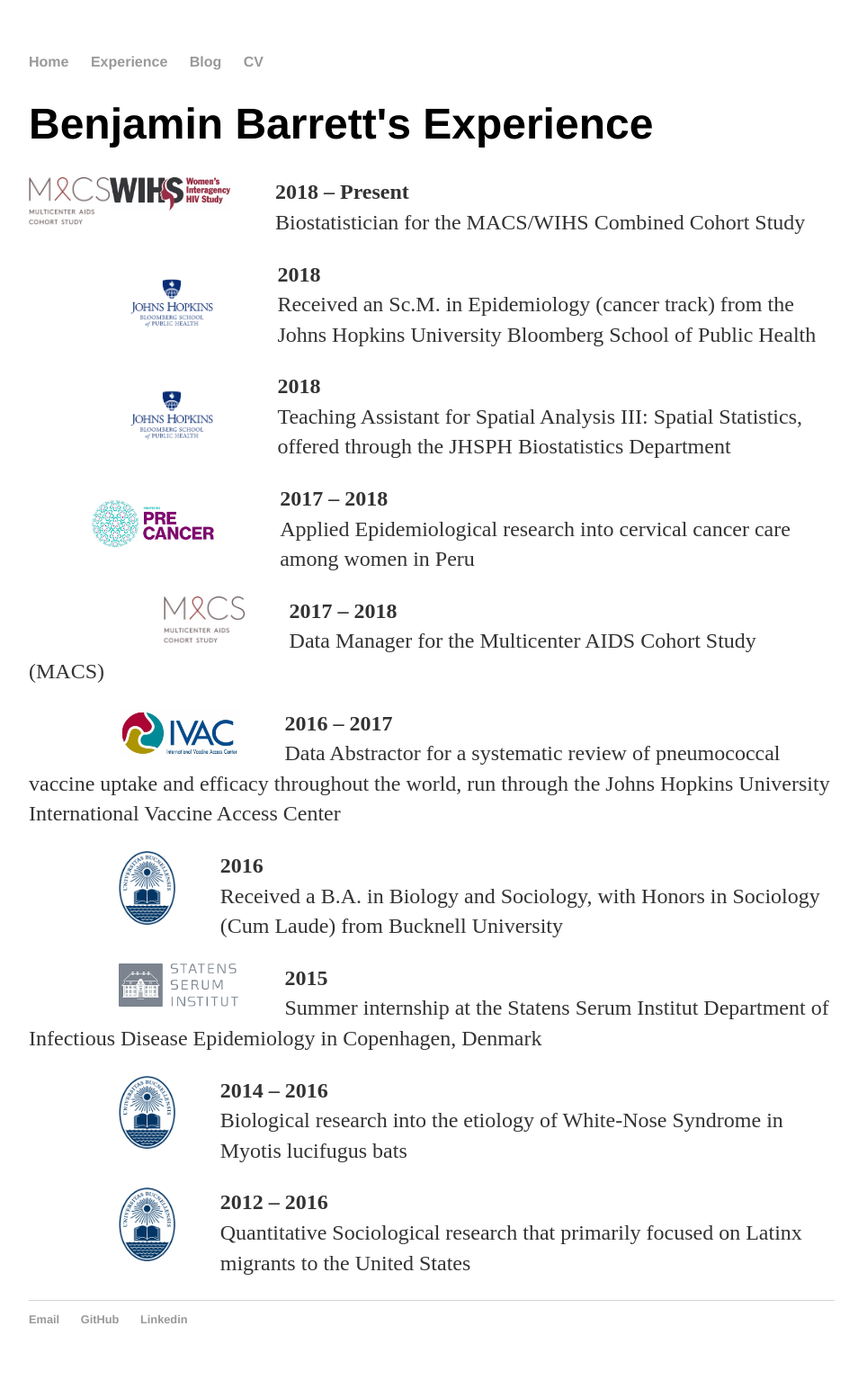
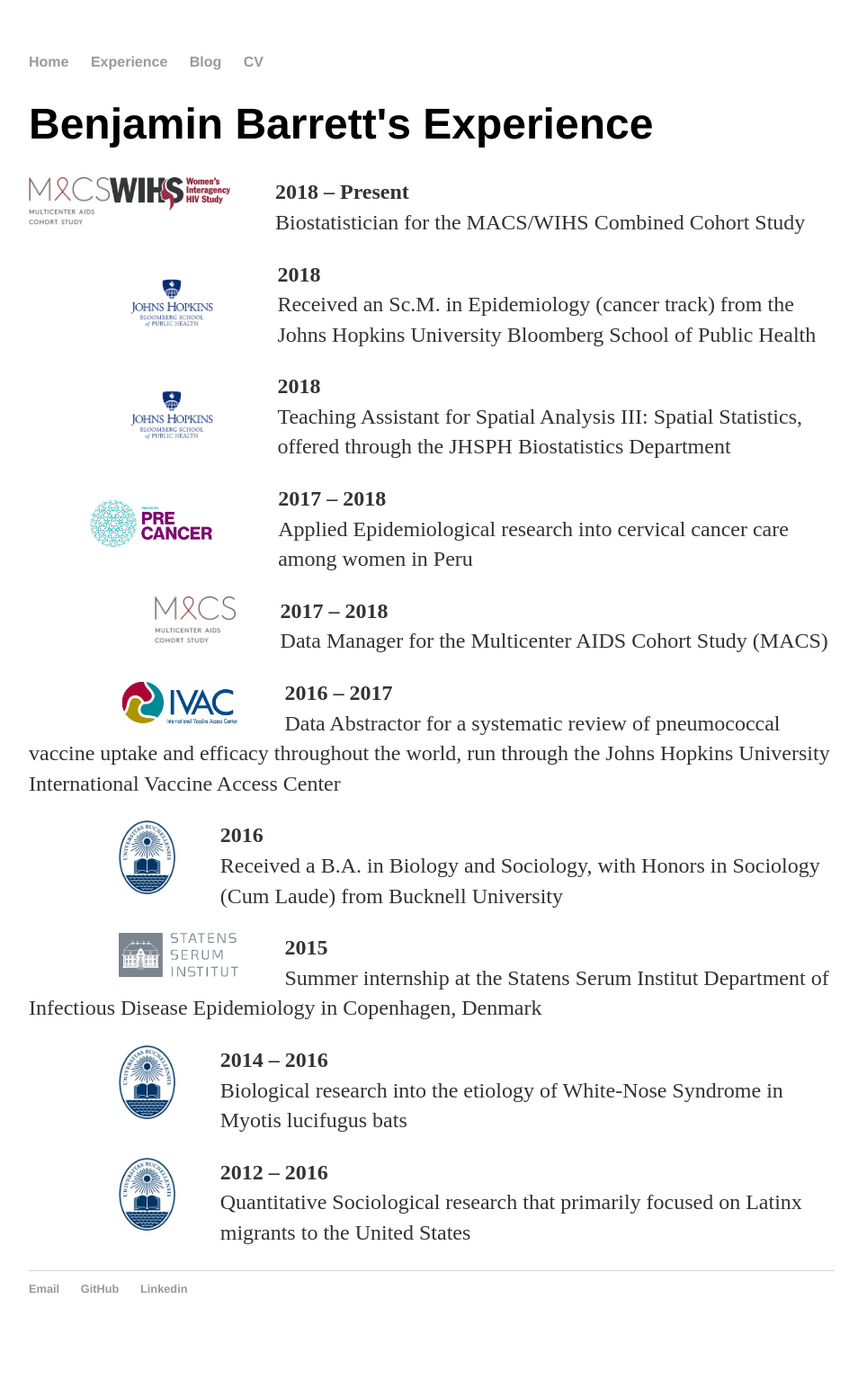
Before and after one commit to Ben4444/Ben4444.github.io, a Jekyll site: the page experience/index.html, which Jekyll copies as it is, in a window 1280 px wide. Shown: the whole page at 90% size, without its empty margins (160-1114 px from the left). Built offline with Jekyll 4.4.1, drawn with Linux system fonts in a browser that asks for light colours; after the commit the page ends 1500 px from its top, so only the background shows below that.

Commit message:
Update index.html

```diff
--- a/experience/index.html
+++ b/experience/index.html
@@ -35,12 +35,12 @@
 				Teaching Assistant for Spatial Analysis III: Spatial Statistics, offered through the JHSPH Biostatistics Department
 			</p>
  			<p>
-				<img src="../assets/images/proyecto_pre_cancer.png" alt="Proyecto Precancer Logo" width="20%" height="20%" align="left" style="margin:0px 50px 0px 50px">
+				<img src="../assets/images/proyecto_pre_cancer.png" alt="Proyecto Precancer Logo" width="20%" height="20%" align="left" style="margin:0px 50px 0px 48px">
 				<strong>2017 – 2018</strong><br>
 				Applied Epidemiological research into cervical cancer care among women in Peru
 			</p>
  			<p>
-				<img src="../assets/images/MACS-logo.jpg" alt="MACS Logo" width="10%" height="10%" align="left" style="margin:0px 50px 0px 150px">
+				<img src="../assets/images/MACS-logo.jpg" alt="MACS Logo" width="10%" height="10%" align="left" style="margin:0px 50px 0px 140px">
 				<strong>2017 – 2018</strong><br>
 				Data Manager for the Multicenter AIDS Cohort Study (MACS)
 			</p>
```
